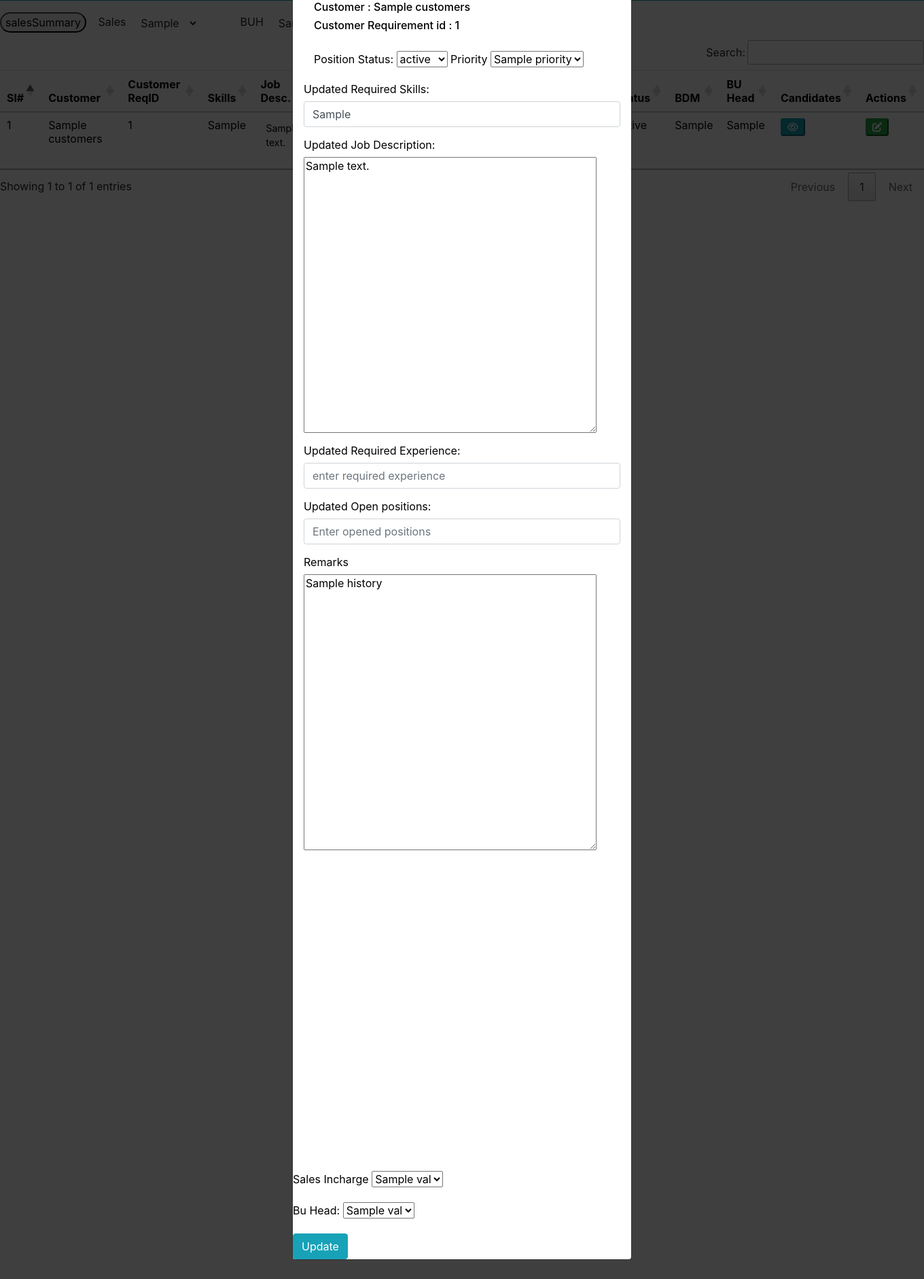
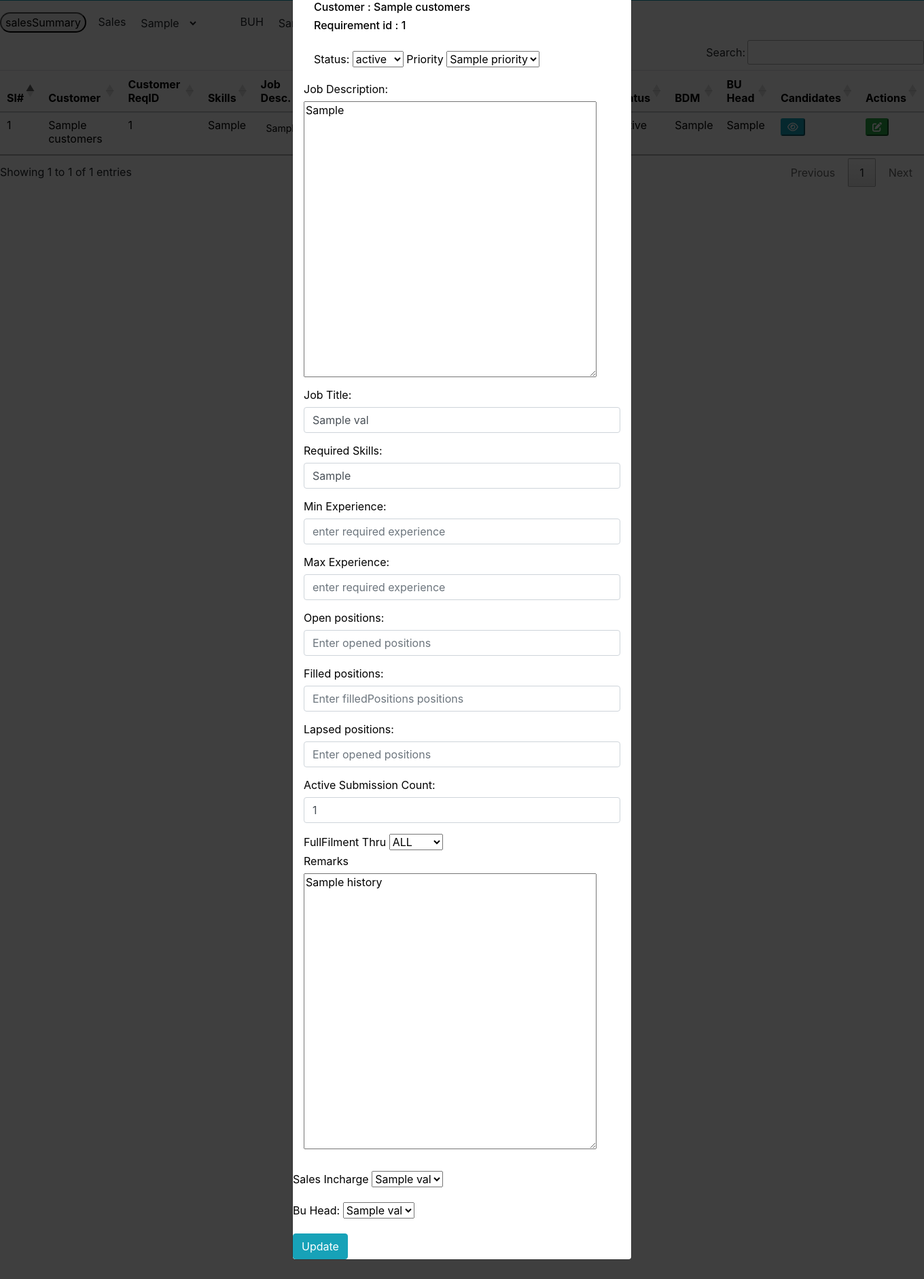
Before and after one commit to Shashwat2802/CRM, a Django app: template emp_data/templates/show_cust_requirements.html in a window 1360 px wide, after a click that opens the changed part. Shown: the part 107-1989 px from the top of the page at 68% size. Run offline with Django 3.2, Linux system fonts and the light colour scheme; the template is opened without the code that fills it: most values are stand-ins (such as "Sample title", 1, 10 or a date in 2020); some libraries are stand-ins or nearby versions.

Commit message:
intermediate status

```diff
--- a/emp_data/admin.py
+++ b/emp_data/admin.py
@@ -25,8 +25,8 @@ class EmployeeAdmin(ImportExportModelAdmin):
 
 @admin.register(models.Customer_Requirements)
 class Customer_RequirementsAdmin(ImportExportModelAdmin):
-    list_display = ('reqIdPK','customers','Customer_Requirement_id','Required_skills','Job_Description','Required_Experience','Open_positions','Position_Status','Sales_Incharge','Bu_head','history')
-    search_fields = ['Job_Description','Required_skills','history']
+    list_display = ('reqIdPK','customers','CustReqId','RequiredSkills','JD','minExp','openPositions','reqStatus','SalesIncharge','buHead','history')
+    search_fields = ['JD','RequiredSkills','history']
     filter_horizontal = ()
     list_filter = ()
     fieldsets = ()
--- a/emp_data/templates/showTA.html
+++ b/emp_data/templates/showTA.html
@@ -31,7 +31,7 @@
             BUH
             <select name="buhead" id="buhead" class="btn" style="border-radius: 30px;">
                 <option value="{{bu_select}}" selected disabled hidden>{{bu_select}}</option>
-                {% for val in Bu_head %}
+                {% for val in buHead %}
                 <option value="{{val.eFname}}">{{val.eFname}}</option>
                 {% endfor %}
                 <option value="All">All</option>
@@ -226,7 +226,7 @@
                             </div>
                             <div class="modal-body">
                                 <div class="form-group">
-                                    <h5 for="position_status">TA ID</h5> {{value.ta_id}}
+                                    <h5 for="reqStatus">TA ID</h5> {{value.ta_id}}
                                 </div>
                                 <hr>
                                 <div class="form-group">
@@ -408,7 +408,7 @@
                                             <label for="BU">BU HEAD</label>
                                             <select name="BU" id="BU" class="btn" style="border-radius: 30px">
                                                 <option value="{{value.BU}}" Selected>{{ value.BU }}</option>
-                                                {% for val in Bu_head %}
+                                                {% for val in buHead %}
                                                 <option value="{{val}}">{{val}}</option>
                                                 {% endfor %}
                                             </select>
--- a/emp_data/templates/show_cust_requirements.html
+++ b/emp_data/templates/show_cust_requirements.html
@@ -25,7 +25,7 @@
             Sales
             <select class="btn" name="saleslist" id="sales">
                 <option value="{{sales_select}}" selected hidden disabled>{{sales_select}}</option>
-                {% for val in sales_incharge %}
+                {% for val in SalesIncharge %}
                 <option value="{{val.eFname}}">{{val.eFname}}</option>
                 {% endfor %}
                 <option value="All">All</option>
@@ -103,11 +103,11 @@
             <div>
                 <td>{{forloop.counter}}</td>
                 <td>{{val.customers}}</td>
-                <td>{{val.Customer_Requirement_id}}</td>
-                <td>{{val.Required_skills}}</td>
+                <td>{{val.CustReqId}}</td>
+                <td>{{val.RequiredSkills}}</td>
                 <td>
                     <p class="btn-sm" data-toggle="modal" data-target="#jobDescriptionModal{{val.reqIdPK}}">
-                        {{ val.Job_Description|default:'NA'|truncatewords:5 }}
+                        {{ val.JD|default:'NA'|truncatewords:5 }}
 
                     </p>
                     <!-- JOb description Modal -->
@@ -123,7 +123,7 @@
                                     </button>
                                 </div>
                                 <div class="modal-body">
-                                    <p>{{val.Job_Description}}</p>
+                                    <p>{{val.JD}}</p>
                                 </div>
                                 <div class="modal-footer">
                                     <button type="button" class="btn btn-secondary" data-dismiss="modal">Close</button>
@@ -175,12 +175,12 @@
 
                 </td>
                 <td>{{val.priority}}</td>
-                <td>{{val.Required_Experience}}</td>
-                <td>{{val.Open_positions}}</td>
-                <td>{{val.remain_positions}}</td>
-                <td>{{val.Position_Status}}</td>
-                <td>{{val.Sales_Incharge}}</td>
-                <td>{{val.Bu_head}}</td>
+                <td>{{val.minExp}}</td>
+                <td>{{val.openPositions}}</td>
+                <td>{{val.remainPositions}}</td>
+                <td>{{val.reqStatus}}</td>
+                <td>{{val.SalesIncharge}}</td>
+                <td>{{val.buHead}}</td>
                 <!-- Button trigger modal -->
                 <td>
                     <button type="button" class="btn-info btn-sm"
@@ -205,19 +205,20 @@
                                 <div class="modal-body">
                                     <div class="container-fluid">
                                         <h6>Customer : {{val.customers}}</h6>
-                                        <h6>Customer Requirement id : {{val.Customer_Requirement_id}}</h6>
+                                        <h6>Requirement id : {{val.CustReqId}}</h6>
                                         <form action="/updateSaleReqs/{{val.reqIdPK}}" method="POST">
                                             {% csrf_token %}
 
                                             <br>
-                                                <label for="Position_Status">Position Status:</label>
+                                            <label for="reqStatus">Status:</label>
 
-                                                <select name="Position_Status" id="Position_Status">
-                                                    <option value={{val.Position_Status}} selected>
-                                                        {{val.Position_Status}}
+                                            <select name="reqStatus" id="reqStatus">
+                                                <option value={{val.reqStatus}} selected>
+                                                    {{val.reqStatus}}
                                                 </option>
                                                 <option value="Active">Active </option>
                                                 <option value="Closed">Closed </option>
+                                                <option value="Hold">Hold </option>
 
                                             </select>
 
@@ -230,50 +231,92 @@
                                             </select>
                                     </div>
                                     <div class="form-group">
-                                                <label for="Required_skills">Updated Required Skills:</label>
-                                                <input type="text" class="form-control" id="Required_skills"
-                                                    name="Required_skills" value="{{val.Required_skills}}">
-                                            </div>
-                                            <div class="form-group">
-                                                <label for="Job_Description">Updated Job Description:</label>
-                                                <textarea name="Job_Description" id="Job_Description" cols="40"
-                                                    rows="20">{{val.Job_Description}}</textarea>
+                                        <label for="JD"> Job Description:</label>
+                                        <textarea name="JD" id="JD" cols="40" rows="20">{{val.JD}}</textarea>
                                     </div>
 
                                     <div class="form-group">
-                                                <label for="Required_Experience">Updated Required
-                                                    Experience:</label>
-                                                <input type="number" class="form-control" id="Required_Experience"
-                                                    name="Required_Experience" placeholder="enter required experience"
-                                                    value="{{val.Required_Experience}}" min="0" max="100" step="0.1">
+                                        <label for="jobTitle"> Job Title:</label>
+                                        <input type="text" class="form-control" id="jobTitle" name="jobTitle"
+                                            value="{{val.jobTitle}}">
                                     </div>
                                     <div class="form-group">
-                                                <label for="Open_positions">Updated Open positions:</label>
-                                                <input type="number" class="form-control" id="Open_positions"
-                                                    name="Open_positions" placeholder="Enter opened positions"
-                                                    value="{{val.Open_positions}}">
+                                        <label for="RequiredSkills"> Required Skills:</label>
+                                        <input type="text" class="form-control" id="RequiredSkills"
+                                            name="RequiredSkills" value="{{val.RequiredSkills}}">
                                     </div>
 
 
+                                    <div class="form-group">
+                                        <label for="minExp"> Min
+                                            Experience:</label>
+                                        <input type="number" class="form-control" id="minExp" name="minExp"
+                                            placeholder="enter required experience" value="{{val.minExp}}" min="0"
+                                            max="100" step="0.1">
+                                    </div>
+                                    <div class="form-group">
+                                        <label for="maxExp"> Max
+                                            Experience:</label>
+                                        <input type="number" class="form-control" id="maxExp" name="maxExp"
+                                            placeholder="enter required experience" value="{{val.maxExp}}" min="0"
+                                            max="100" step="0.1">
+                                    </div>
+                                    <div class="form-group">
+                                        <label for="openPositions"> Open positions:</label>
+                                        <input type="number" class="form-control" id="openPositions"
+                                            name="openPositions" placeholder="Enter opened positions"
+                                            value="{{val.openPositions}}">
+                                    </div>
+                                    <div class="form-group">
+                                        <label for="filledPositions"> Filled positions:</label>
+                                        <input type="number" class="form-control" id="filledPositions"
+                                            name="filledPositions" placeholder="Enter filledPositions positions"
+                                            value="{{val.filledPositions}}">
+                                    </div>
 
                                     <div class="form-group">
-                                                <label for="Job_Description">Remarks</label>
+                                        <label for="lapsedPositions"> Lapsed positions:</label>
+                                        <input type="number" class="form-control" id="lapsedPositions"
+                                            name="lapsedPositions" placeholder="Enter opened positions"
+                                            value="{{val.lapsedPositions}}">
+                                    </div>
+
+
+                                    <div class="form-group">
+                                        <label for="ActiveSubmissionCount"> Active Submission Count:</label>
+                                        <input type="number" class="form-control" id="ActiveSubmissionCount"
+                                            name="ActiveSubmissionCount" placeholder="Enter opened positions"
+                                            value="{{val.ActiveSubmissionCount}}">
+                                    </div>
+
+                                    <label for="fulfillThru">FullFilment Thru</label>
+                                    <select name="fulfillThru" id="fulfillThru">
+                                        <option value={{val.fulfillThru}} selected>{{val.fulfillThru}}</option>
+                                        <option value=BENCH>BENCH</option>
+                                        <option value=TA>TA</option>
+                                        <option value=VM>VM</option>
+                                                            <option value="ALL" selected>ALL</option>
+
+                                    </select>
+
+                                    <div class="form-group">
+                                        <label for="JD">Remarks</label>
                                         <textarea name="history" id="history" cols="40"
                                             rows="20">{{val.history}}</textarea>
                                     </div>
                                 </div>
                                 <div class="form-group">
-                                                <label for="Sales_Incharge">Sales Incharge</label>
-                                                <select name="Sales_Incharge" id="Sales_Incharge">
-                                                {% for val in sales_incharge %}
+                                    <label for="SalesIncharge">Sales Incharge</label>
+                                    <select name="SalesIncharge" id="SalesIncharge">
+                                        {% for val in SalesTeam %}
                                         <option value="{{val}}">{{val}}</option>
                                         {% endfor %}
                                     </select>
                                 </div>
                                 <div class="form-group">
-                                                <label for="Bu_Head">Bu Head:</label>
-                                                <select name="Bu_Head" id="Bu_Head">
-                                                {% for val in bu_head %}
+                                    <label for="buHead">Bu Head:</label>
+                                    <select name="buHead" id="buHead">
+                                        {% for val in buList %}
                                         <option value="{{val}}">{{val}}</option>
                                         {% endfor %}
                                     </select>
--- a/emp_data/templates/showemp.html
+++ b/emp_data/templates/showemp.html
@@ -160,7 +160,7 @@
                     <form action="/updateLeadSocEmployee/{{employee.e_id}}" method="POST">
                       {% csrf_token %}
                       <div class="form-group">
-                        <label for="Required_skills">Update First Name :</label>
+                        <label for="RequiredSkills">Update First Name :</label>
                         <input type="text" class="form-control" id="eFname" name="eFname" placeholder="Enter First Name"
                           value="{{employee.eFname}}">
                       </div>
--- a/management/urls.py
+++ b/management/urls.py
@@ -50,7 +50,7 @@ urlpatterns = [
 
     path("save_emp_details", views.save_emp_details, name="save_emp_details"),
     path('addSalesReqs',views.addSalesReqs),
-    path('job_description',views.job_description),
+    path('JD',views.JD),
     path('freeFromAllSource/<int:reqIdPK>',views.freeFromAllSource),
     path('mapEmpToReq/<int:reqIdPK>/<str:choice>',views.mapEmpToReq),
     path('mappedEmployeeToCustomer/<int:reqIdPK>',views.mappedEmployeeToCustomer),
```
Also changed, not shown: emp_data/models.py (+21 -31 lines), emp_data/templates/addcustrequirements.html (+125 -33 lines), emp_data/views.py (+72 -36 lines), 1 other file. Lines whose indentation alone changed are shown as unchanged.
